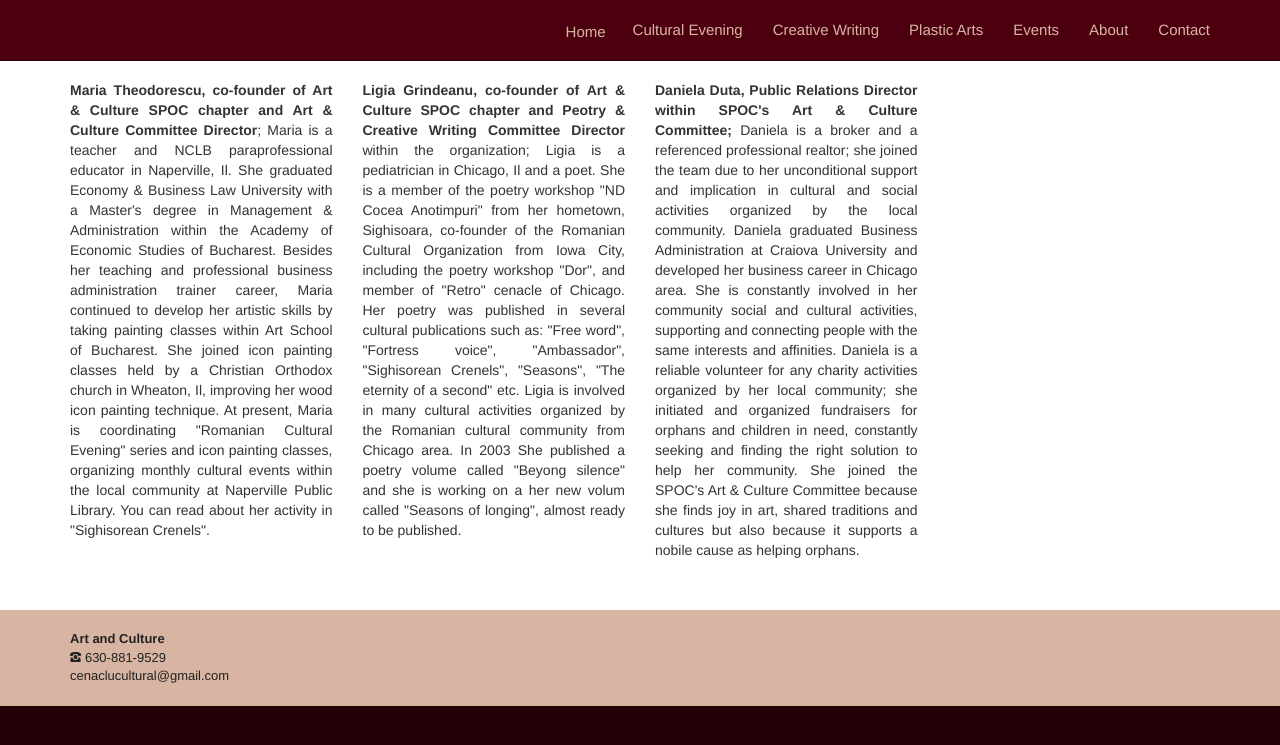
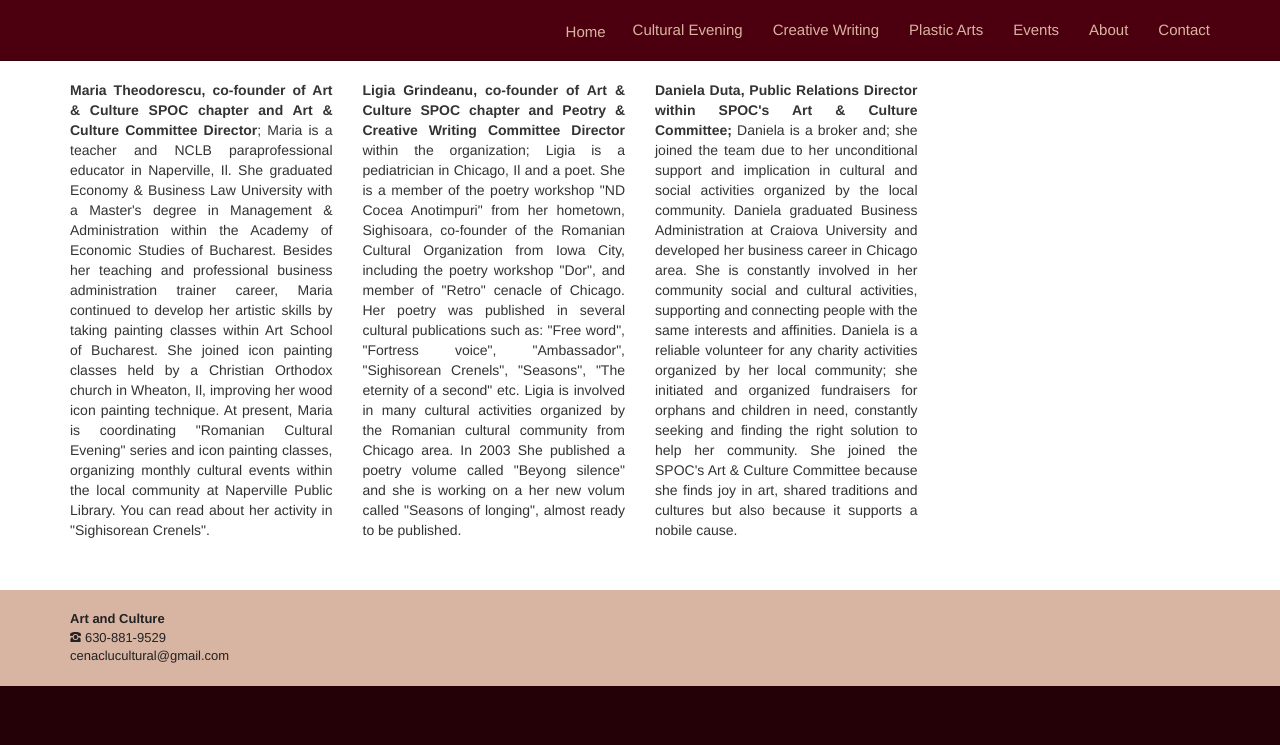
Before and after one commit to adrianth/culteve, a Jekyll site: the page built from en/about.html, in a window 1280 px wide. Shown: the top 745 px of the page. Built offline with Jekyll 4.4.1, drawn with Linux system fonts in a browser that asks for light colours.

Commit message:
update about page

```diff
--- a/en/about.html
+++ b/en/about.html
@@ -22,8 +22,8 @@ title: About
         </div>
         <div class="col-sm-3">
             <p style="text-align: justify">
-            <strong>Daniela Duta, Public Relations Director within SPOC's Art & Culture Committee;</strong> Daniela is a broker and a referenced professional realtor; she joined the team due to her unconditional support and implication in cultural and social activities organized by the local community. Daniela graduated Business Administration at Craiova University and developed her business career in Chicago area. She is constantly involved in her community social and cultural activities, supporting and connecting people with the same interests and affinities. Daniela is a reliable volunteer for any charity activities organized by her local community; she initiated and organized fundraisers for orphans and children in need, constantly seeking and finding the right solution to help her community.
-            She joined the SPOC's Art & Culture Committee because she finds joy in art, shared traditions and cultures but also because it supports a nobile cause as helping orphans.
+            <strong>Daniela Duta, Public Relations Director within SPOC's Art & Culture Committee;</strong> Daniela is a broker and; she joined the team due to her unconditional support and implication in cultural and social activities organized by the local community. Daniela graduated Business Administration at Craiova University and developed her business career in Chicago area. She is constantly involved in her community social and cultural activities, supporting and connecting people with the same interests and affinities. Daniela is a reliable volunteer for any charity activities organized by her local community; she initiated and organized fundraisers for orphans and children in need, constantly seeking and finding the right solution to help her community.
+            She joined the SPOC's Art & Culture Committee because she finds joy in art, shared traditions and cultures but also because it supports a nobile cause.
 
             </p>
 
```
